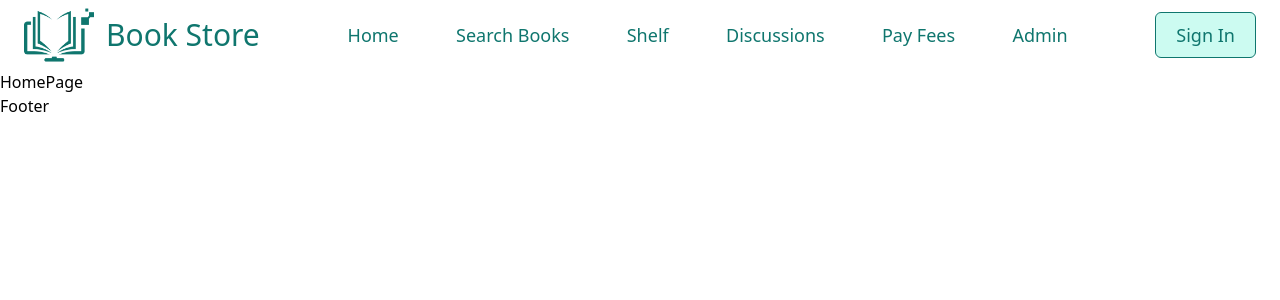
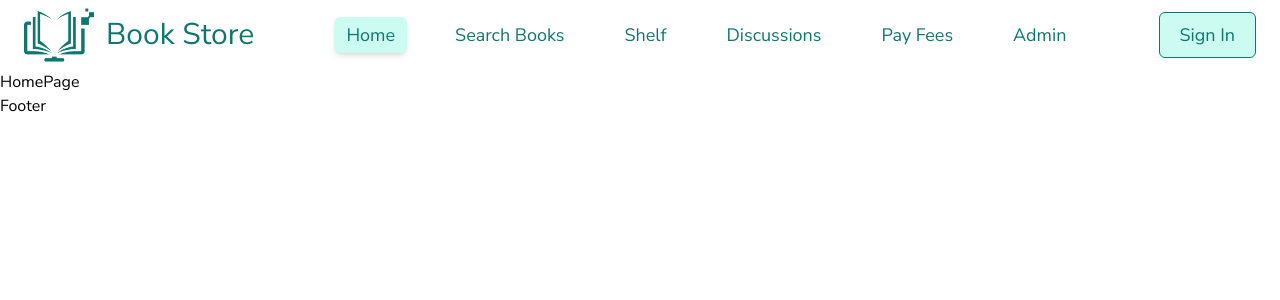
Before and after one commit to Mspawan/BookStore_FullStack_fork, a React (Vite) app in the folder frontend/: page /home in a window 1280 px wide. Shown: the top 300 px of the page. Built offline with nearby package versions, Linux system fonts and the light colour scheme.

Commit message:
Small refactor

```diff
--- a/frontend/src/components/navbar_and_footer/navbar/Navbar.tsx
+++ b/frontend/src/components/navbar_and_footer/navbar/Navbar.tsx
@@ -28,12 +28,13 @@ export const Navbar = () => {
 
                         (link) => (
 
-                            <NavLink className="duration-200 text-lg max-lg:w-full px-3 py-1 max-lg:py-4 hover:lg:bg-teal-100 text-teal-700 whitespace-nowrap hover:shadow-md lg:rounded-md max-lg:text-center"
+                            <NavLink className={({ isActive }) => (isActive && "bg-teal-100 shadow-md") + " duration-200 text-lg max-lg:w-full px-3 py-1 max-lg:py-4 hover:lg:bg-teal-100 text-teal-700 whitespace-nowrap hover:shadow-md lg:rounded-md max-lg:text-center"}
                                 to={link.href} key={link.id} onClick={() => setHamburgerMenuClicked(false)}>
 
                                 {link.title}
 
                             </NavLink>
+
                         )
 
                     )}
--- a/frontend/src/index.css
+++ b/frontend/src/index.css
@@ -9,6 +9,7 @@
   padding: 0;
   box-sizing: border-box;
   scroll-behavior: smooth;
+  font-family: Nunito Sans, sans-serif;
 }
 
 @layer components {
--- a/frontend/tailwind.config.js
+++ b/frontend/tailwind.config.js
@@ -8,6 +8,12 @@ export default {
     extend: {
       fontFamily: {
         nunito: ['Nunito Sans', 'sans-serif'],
+      },
+      boxShadow: {
+        'custom': '0 10px 40px rgba(0, 0, 0, 0.1)'
+      },
+      backgroundImage: {
+        'home-hero-1': "url('assets/images/home-hero-bg-1.svg')",
       },
       keyframes: {
         'open-menu': {
```
Also changed, not shown: 1 other file (tests, documents, lock files or other folders).
